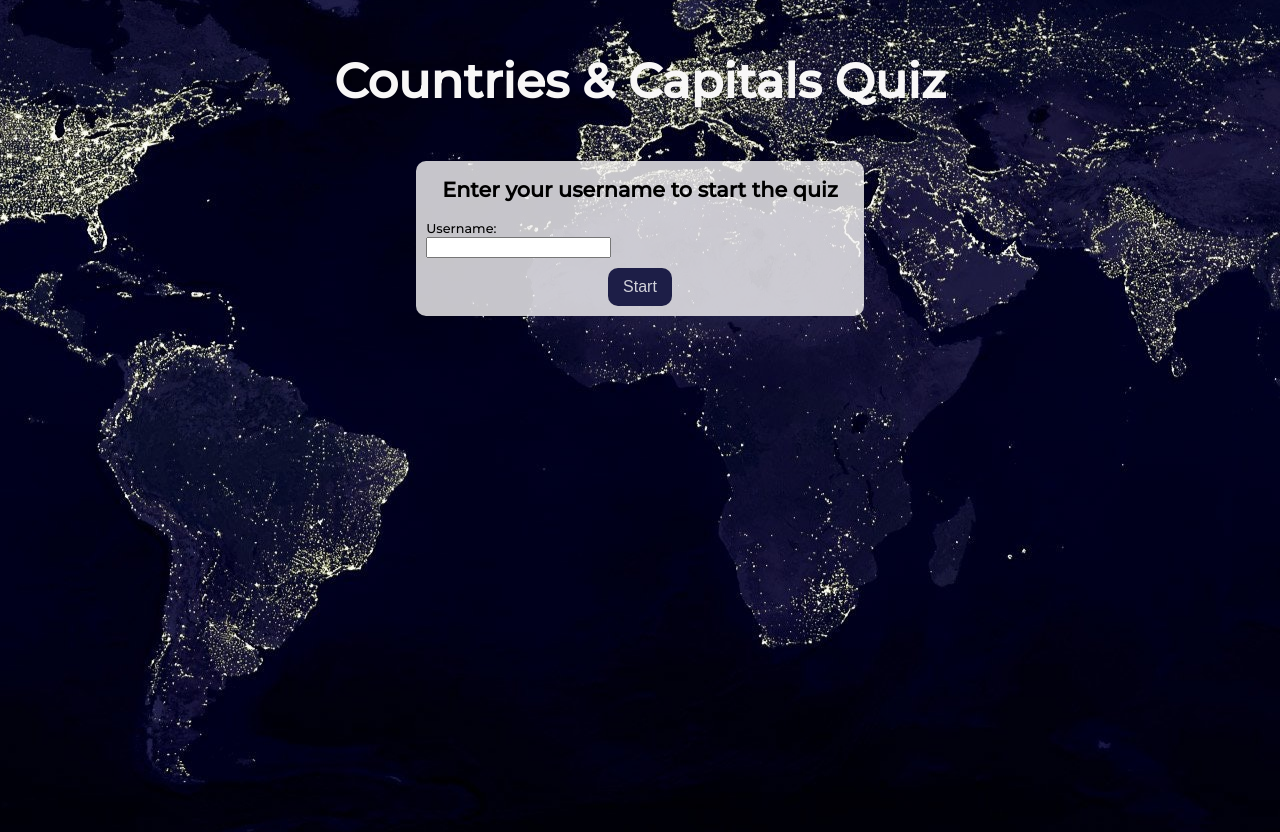
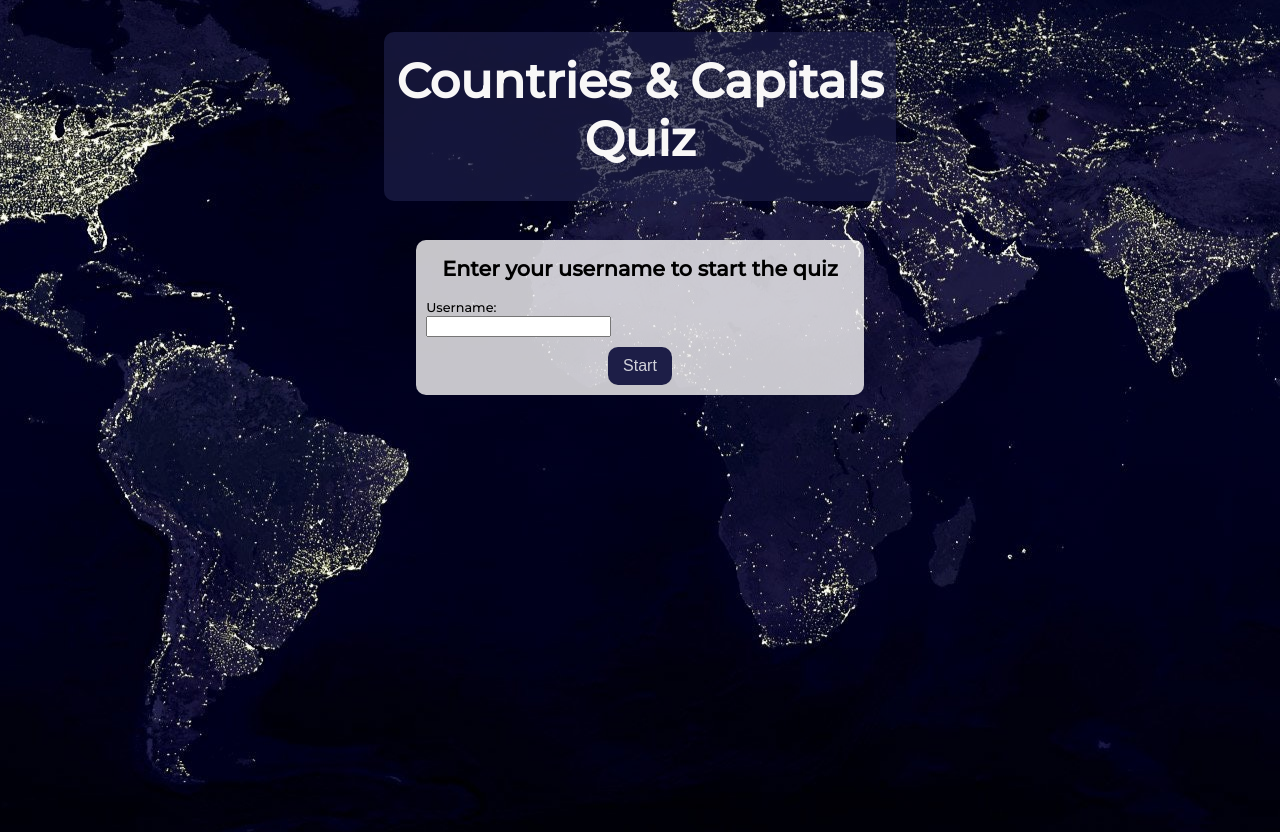
Before and after one commit to konstanciaa/capitals-quiz, a plain HTML site: page index.html in a window 1280 px wide. Drawn offline with Linux system fonts and the light colour scheme.

Commit message:
Add css rules to make heading easier to read

```diff
--- a/assets/css/style.css
+++ b/assets/css/style.css
@@ -22,8 +22,16 @@ body {
     font-family: 'Montserrat', sans-serif;
 }
 
+#capitals {
+    margin: 20px auto;
+    padding-bottom: 1px;
+    width: 40vw;
+    max-width: 80%;
+    background-color: #1d1e47b8;
+    border-radius: 10px;
+}
 
-.container  {
+#container  {
     background-color: rgba(248,247,247, 0.8);
     border-radius: 10px;
     width: 35vw;
--- a/assets/js/script.js
+++ b/assets/js/script.js
@@ -90,9 +90,6 @@ let score = 0;
 let username = document.getElementById("user");
 let questionsQuiz = document.getElementById("question-container");
 questionsQuiz.style.display = "none";
-// let feedback = document.getElementById("feedback");
-// feedback.style.display = "none";
-
 
 
 function loadQuiz() {
@@ -128,7 +125,7 @@ function introQuiz() {
 // show questions
 function startQuiz() {
     questionsQuiz.style.display = "block";
-    // for loop with questions, if all are done - function feedback
+
     loadQuiz();
 }
 
@@ -154,11 +151,35 @@ submitBtn.addEventListener("click", () => {
         if (currentQuiz < questionsData.length) {
             loadQuiz();
         } else {
-            let html = `
+            questionsQuiz.innerHTML = `
             <h2>Well done, ${username.value}! You answered ${score} / 15 questions correctly</h2>
             <button onclick="location.reload();" class="start-btn">Play again</button>
             `;
-            questionsQuiz.innerHTML = html;
         }
     }
 })
+
+
+// function getSelected() {
+//     for (let currentQuestionsData of questionsData) {
+//         if (answer === questionsData[currentQuiz].correct) {
+//             score++;
+//         }
+
+//         currentQuiz++;
+
+//         if (currentQuiz < questionsData.length) {
+//             loadQuiz();
+//         } else {
+//             questionsQuiz.innerHTML = `
+//             <h2>Well done, ${username.value}! You answered ${score} / 15 questions correctly</h2>
+//             <button onclick="location.reload();" class="start-btn">Play again</button>
+//             `;
+//         }
+
+//     }
+
+
+// }
+
+// submitBtn.addEventListener("click", getSelected);
--- a/index.html
+++ b/index.html
@@ -9,8 +9,10 @@
 </head>
 <body>
     <!-- heading -->
-    <h1 class="heading">Countries & Capitals Quiz</h1> <br>
-    <div class="container">
+    <div id="capitals">
+    <h1 class="heading">Countries & Capitals Quiz</h1>
+    </div> <br>
+    <div id="container">
         <!-- ask username and start the quiz -->
         <div id="username" class="hide">
             <h2>Enter your username to start the quiz</h2>
```
